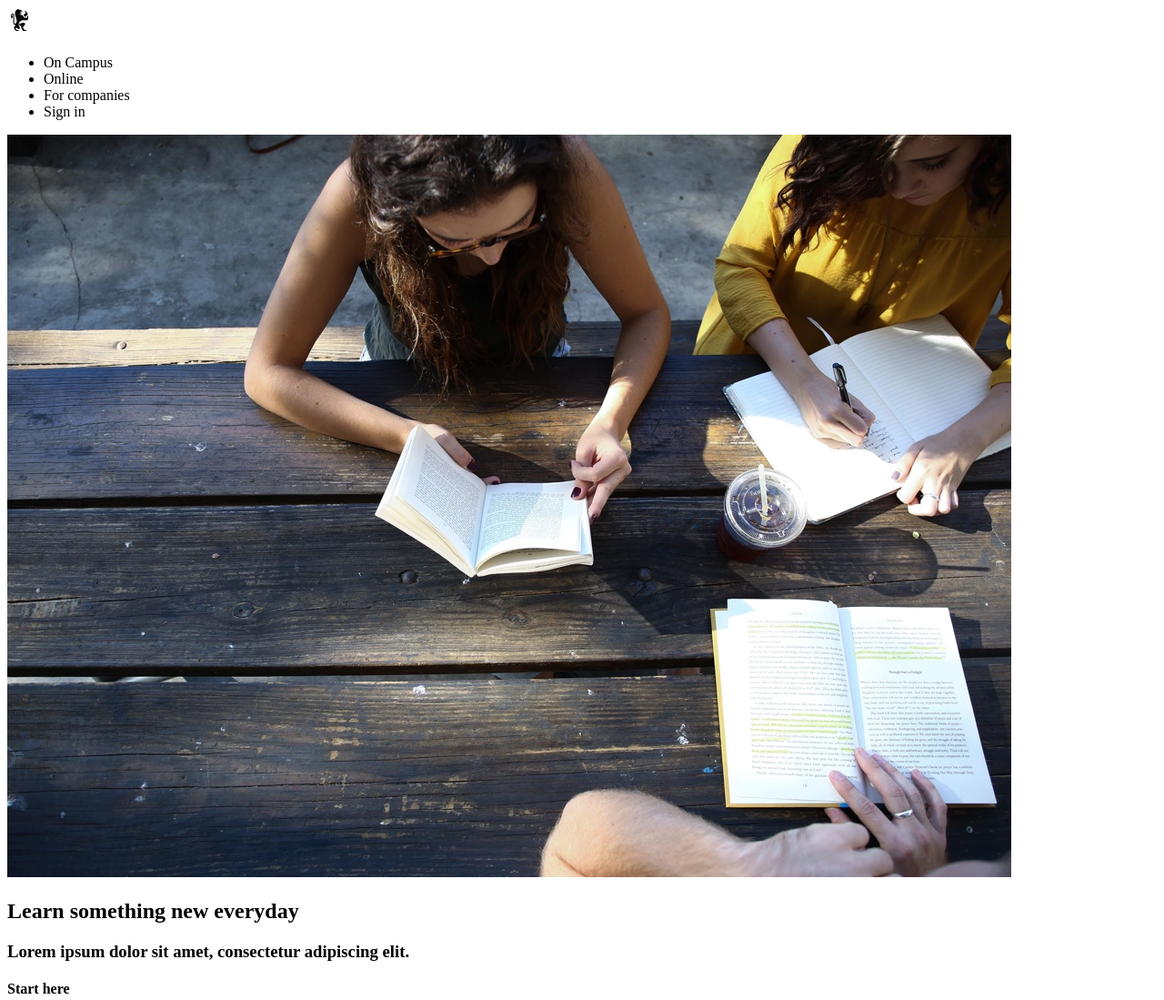
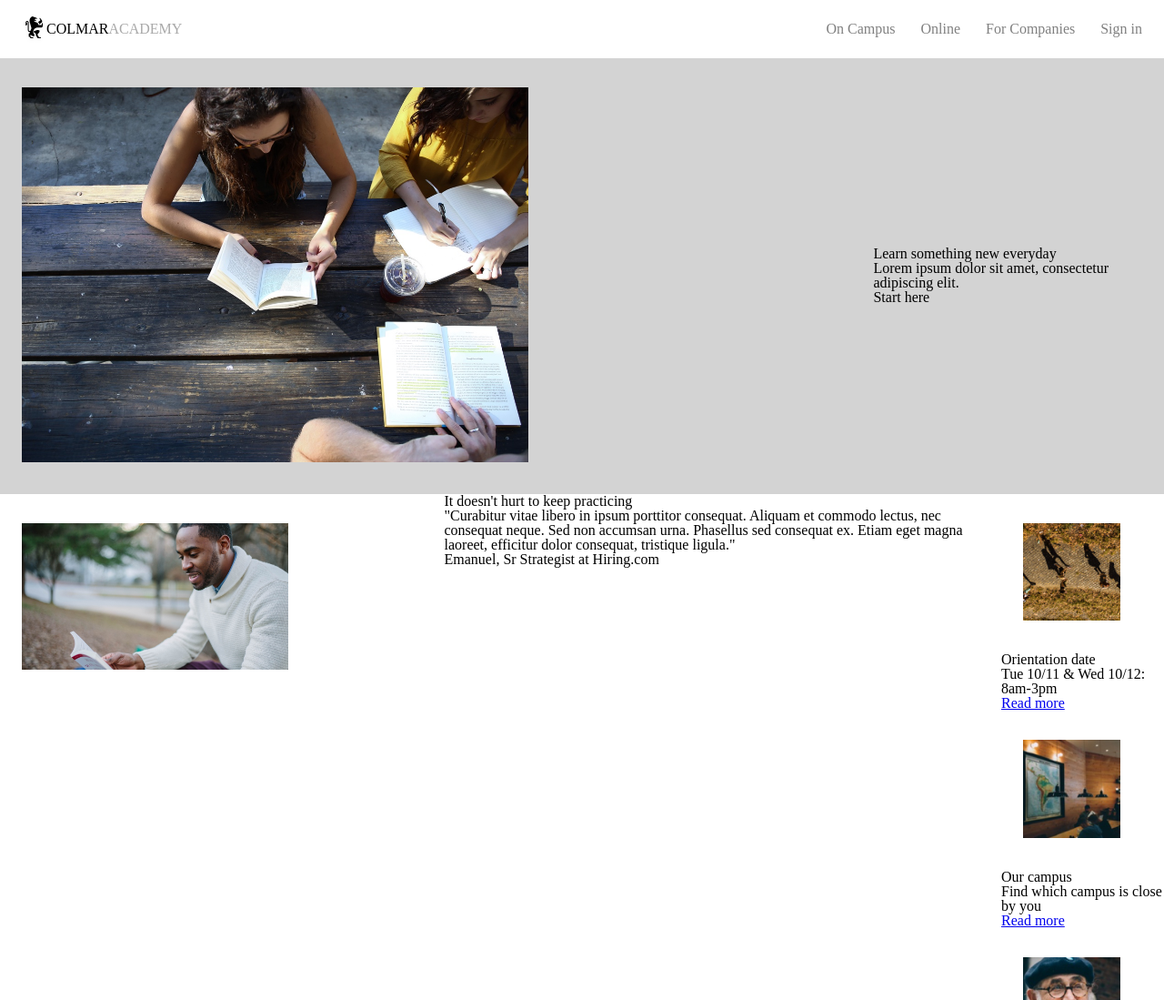
Before and after one commit to derekjcerretani/colmarAcademy, a plain HTML site: page index.html in a window 1280 px wide. Shown: the top 1099 px of the page at 91% size. Drawn offline with Linux system fonts and the light colour scheme.

Commit message:
header styles added

```diff
--- a/index.html
+++ b/index.html
@@ -2,6 +2,8 @@
 <html lang="en" dir="ltr">
   <head>
     <meta charset="utf-8">
+    <link rel="stylesheet" href="./resources/css/reset.css">
+    <link rel="stylesheet" href="./resources/css/style.css">
     <title>Colmar Academy</title>
   </head>
   <body>
@@ -9,31 +11,32 @@
     <!-- Header -->
 
     <header>
-      <div class="image-container">
-        <img src="./resources/images/ic-logo.svg" alt="Colmar Academy">
+      <div class="header-logo">
+        <div class="image-container">
+          <img src="./resources/images/ic-logo.svg" alt="Colmar Academy">
+        </div>
+        <div class="text-container">
+          <span class="title1">COLMAR</span><span class="title2">ACADEMY</span>
+        </div>
       </div>
       <nav>
-        <ul>
-          <li>On Campus</li>
-          <li>Online</li>
-          <li>For companies</li>
-          <li>Sign in</li>
-        </ul>
+        <span><a href="#">On Campus</a></span>
+        <span><a href="#">Online</a></span>
+        <span><a href="#">For Companies</a></span>
+        <span><a href="#">Sign in</a></span>
       </nav>
     </header>
 
     <!-- Banner Section -->
 
-    <div class="banner container">
+    <div class="banner">
       <div class="image-container">
         <img src="./resources/images/banner.jpg" alt="Students Studying">
       </div>
       <div class="text-container">
         <h2>Learn something new everyday</h2>
         <h3>Lorem ipsum dolor sit amet, consectetur adipiscing elit.</h3>
-      </div>
-      <div class="button">
-        <h4>Start here</h4>
+        <h4 class="button">Start here</h4>
       </div>
     </div>
 
--- a/resources/css/style.css
+++ b/resources/css/style.css
@@ -0,0 +1,76 @@
+/* Universal Styles */
+
+html {
+  font-size: 16px;
+}
+
+/* Header Styles */
+
+header {
+  width: 100%;
+  height: 4rem;
+  background-color: white;
+  z-index: 1
+  top: 0;
+  display: flex;
+  justify-content: space-between;
+  align-items: center;
+}
+
+.header-logo {
+  display: flex;
+  align-items: center;
+}
+
+header .image-container img {
+  margin-left: 1.5rem;
+}
+
+header nav a{
+    text-decoration: none;
+    color: grey;
+    margin-right: 1.5rem;
+}
+
+header .image-container {
+  height: 2rem;
+}
+
+header .text-container .title1{
+  color: black;
+}
+
+header .text-container .title2{
+  color: darkgrey;
+}
+
+/* Banner Styles */
+
+.banner {
+  width: 100%;
+  background-color: lightgrey;
+  display: flex;
+  align-items: center;
+}
+
+.banner .image-container img {
+  width: 60%;
+  margin: 2rem 1.5rem;
+}
+
+.banner .text-container {
+  padding: 2rem 2rem;
+}
+
+/* Guide Styles */
+
+.guide {
+  width: 100%;
+  background-color: white;
+  display: flex;
+}
+
+.guide .image-container img {
+  width: 60%;
+  margin: 2rem 1.5rem;
+}
```
